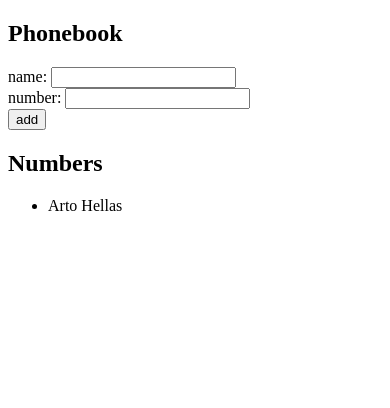
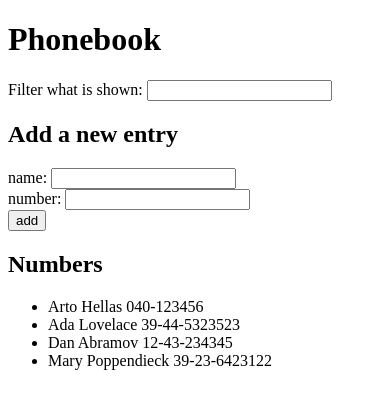
Before and after one commit to Jacques-deMontbron/fullstackopen, a React (Create React App) app in the folder part2/phonebook/: page / in a window 390 px wide. Shown: the top 408 px of the page. Built offline with nearby package versions, Linux system fonts and the light colour scheme.

Commit message:
(2.9+2.10) Phonebook step4+5 Finished

```diff
--- a/part2/phonebook/src/App.js
+++ b/part2/phonebook/src/App.js
@@ -1,13 +1,18 @@
 import { useState } from 'react'
 import NumbersList from './Components/NumbersList'
 import PhonebookForm from './Components/PhonebookForm'
+import SearchInput from './Components/SearchInput'
 
 const App = () => {
   const [persons, setPersons] = useState([
-    { name: 'Arto Hellas' }
+    { name: 'Arto Hellas', number: '040-123456', id: 1 },
+    { name: 'Ada Lovelace', number: '39-44-5323523', id: 2 },
+    { name: 'Dan Abramov', number: '12-43-234345', id: 3 },
+    { name: 'Mary Poppendieck', number: '39-23-6423122', id: 4 }
   ])
   const [newName, setNewName] = useState('')
   const [newNumber, setNewNumber] = useState('')
+  const [searchValue, setSearchValue] = useState('')
 
   const addEntry = (event) => {
     event.preventDefault()
@@ -28,16 +33,19 @@ const App = () => {
     }
   }
 
-  const nameInputChange = (event) => {
-    setNewName(event.target.value)
-  }
+  const nameInputChange = (event) => setNewName(event.target.value)
 
-  const numberInputChange = (event) => {
-    setNewNumber(event.target.value)
-  }
+  const numberInputChange = (event) => setNewNumber(event.target.value)
+
+  const searchInputChange = (event) => setSearchValue(event.target.value)
 
   return (
     <div>
+      <h1>Phonebook</h1>
+      <SearchInput
+        searchInputValue={searchValue}
+        onChangeSearch={searchInputChange}
+      />
       <PhonebookForm
         onSubmit={addEntry}
         onChangeName={nameInputChange}
@@ -45,7 +53,7 @@ const App = () => {
         onChangeNumber={numberInputChange}
         numberInputValue={newNumber}
       />
-      <NumbersList persons={persons} />
+      <NumbersList persons={persons} searchFilter={searchValue} />
     </div>
   )
 }
--- a/part2/phonebook/src/Components/NumbersList.js
+++ b/part2/phonebook/src/Components/NumbersList.js
@@ -1,11 +1,24 @@
-const NumbersList = ({ persons }) => {
+const NumbersList = ({ persons, searchFilter }) => {
     return (
         <>
             <h2>Numbers</h2>
             <ul>
-                {persons.map((person) =>
-                    <li key={person.name}>{person.name} {person.number}</li>
-                )}
+                {persons.map((person) => {
+                    if (searchFilter) {
+                        const lcSearchFilter = searchFilter.toLowerCase()
+                        if (person.name.toLowerCase().includes(lcSearchFilter) ||
+                            person.number.toLowerCase().includes(lcSearchFilter)) {
+                            return (
+                                <li key={person.name}>{person.name} {person.number}</li>
+                            )
+                        }
+                    }
+                    else {
+                        return (
+                            <li key={person.name}>{person.name} {person.number}</li>
+                        )
+                    }
+                })}
             </ul>
         </>
     )
--- a/part2/phonebook/src/Components/PhonebookForm.js
+++ b/part2/phonebook/src/Components/PhonebookForm.js
@@ -1,7 +1,7 @@
 const PhonebookForm = ({ onSubmit, onChangeName, nameInputValue, onChangeNumber, numberInputValue }) => {
     return (
         <>
-            <h2>Phonebook</h2>
+            <h2>Add a new entry</h2>
             <form onSubmit={onSubmit}>
                 <div>
                     name: <input
--- /dev/null
+++ b/part2/phonebook/src/Components/SearchInput.js
@@ -0,0 +1,12 @@
+const SearchInput = ({ searchInputValue, onChangeSearch }) => {
+    return (
+        <>
+            Filter what is shown: <input
+                value={searchInputValue}
+                onChange={onChangeSearch}>
+            </input >
+        </>
+    )
+}
+
+export default SearchInput
```
